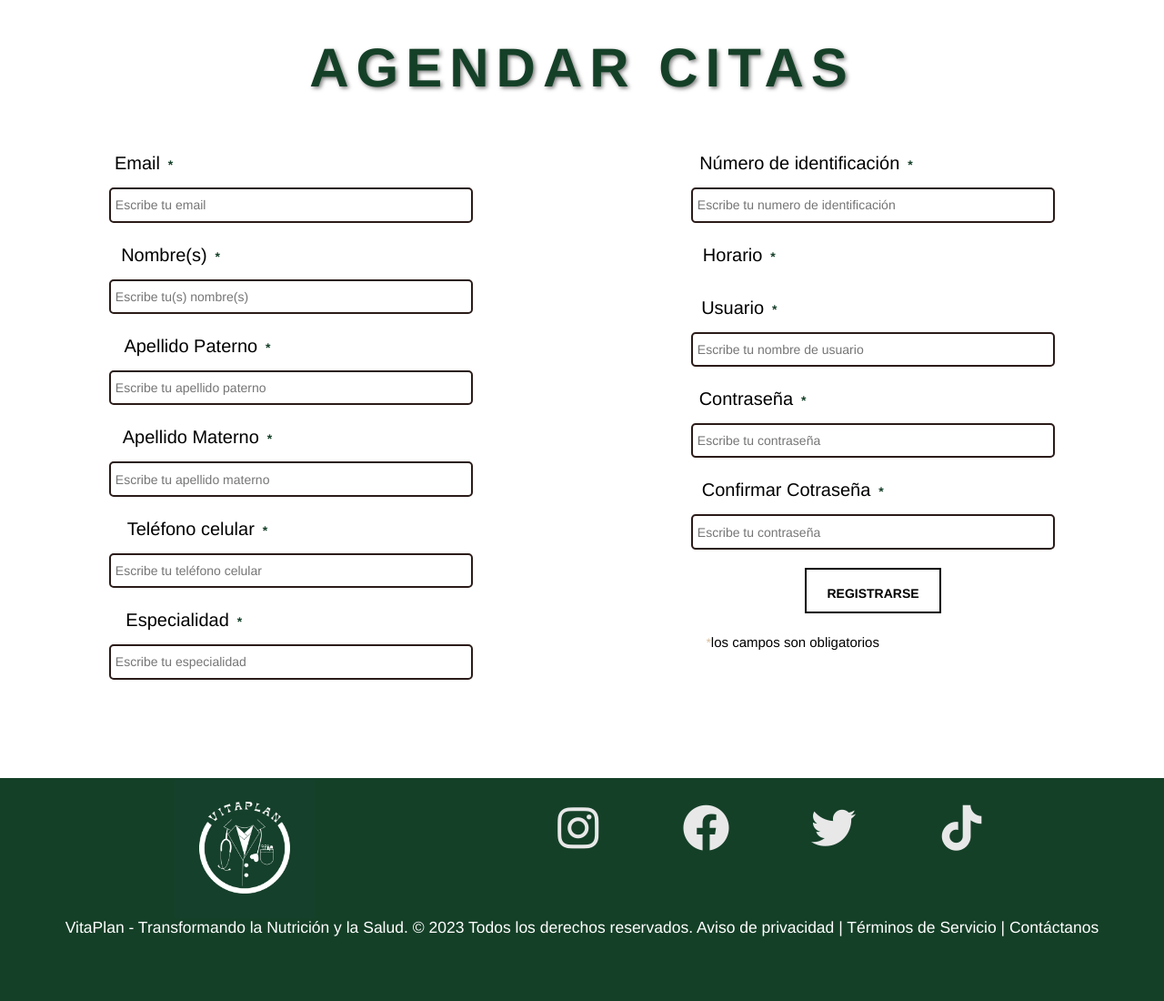
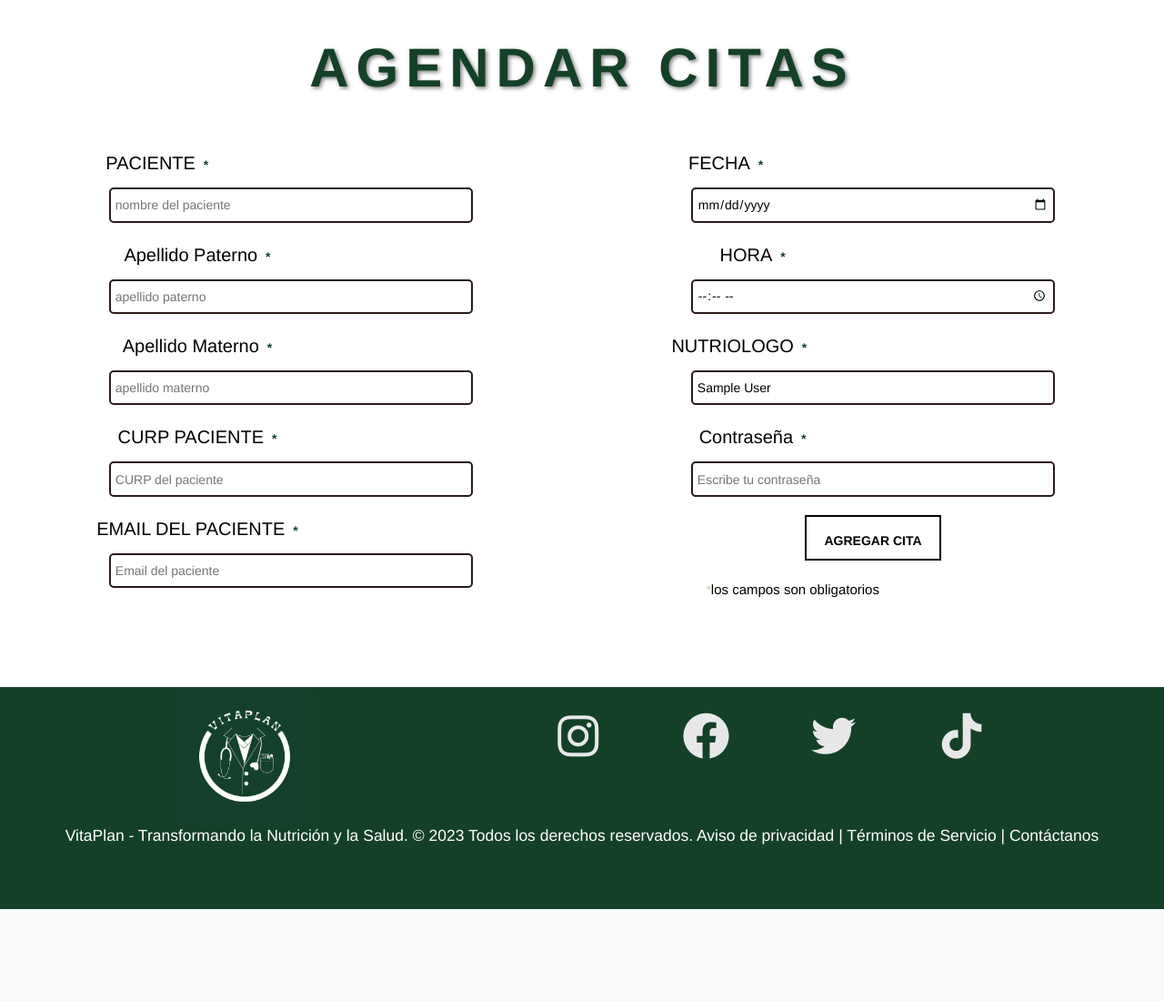
Before and after one commit to SaulJacov/vitaplan, a PHP site: page /agendar_citas.php in a window 1280 px wide. Shown: the part 111-1211 px from the top of the page at 91% size. After the commit the page ends 1110 px from the top, so only its background shows below. Run offline with PHP 8.4, Linux system fonts and the light colour scheme; the visitor is signed in with stand-in values (Sample User, id 1); some libraries are stand-ins or nearby versions.

Commit message:
Update agendar_citas.php

```diff
--- a/agendar_citas.php
+++ b/agendar_citas.php
@@ -4,7 +4,7 @@ session_start();
 // Verifica si el usuario está autenticado
 if (!isset($_SESSION['usuario_id'])) {
     // Si no está autenticado, redirige al formulario de inicio de sesión
-    header("Location: login.html");
+    header("Location: selec_login.html");
     exit();
 }
     require 'conexion_database.php';
@@ -70,53 +70,51 @@ $nutriologo = $_SESSION['usuario_nombre'];
             <h1 style="font-size: 60px; text-shadow: 2px 2px 4px rgba(0, 0, 0, 0.5); margin-top: 7%;">AGENDAR CITAS</h1><br>
             <div class="contenedor-seccion">
 			<div class="columna columna-izquierda">
-                <form action="procesar_registro_nutriologo.php" method="post">
-					<label for="ema" style="color: black; font-size: 20px">Email</label>
-					<span id="sp" class="required">*</span>
-					<input type="text" id="ema" name="email" required placeholder="Escribe tu email">
+                <form action="procesar_cita.php" method="post">
+					<label for="usu" style="color: black; font-size: 20px">PACIENTE</label>
+					<span style="margin-right: 50%;" class="required">*</span>
+					<input type="text" id="usu" name="paciente" placeholder="nombre del paciente">
 					<br>
-					<label for="nombre2" style="color: black; font-size: 20px">Nombre(s)</label>
-					<span style="margin-right: 45%;" class="required">*</span>
-					<input type="text" id="nombre2" name="nombre" required placeholder="Escribe tu(s) nombre(s)">
+					<label for="apM" style="color: black; font-size: 20px">Apellido Paterno</label>
+					<span style="margin-right: 35%;" class="required">*</span>
+					<input type="text" id="apM" name="apellidoP" required placeholder="apellido paterno">
 					<br>
-					<label for="apP" style="color: black; font-size: 20px">Apellido Paterno</label>
+                    <label for="apM" style="color: black; font-size: 20px">Apellido Materno</label>
 					<span style="margin-right: 35%;" class="required">*</span>
-					<input type="text" id="apP" name="apellidoP" required placeholder="Escribe tu apellido paterno">
+					<input type="text" id="apM" name="apellidoM" required placeholder="apellido materno">
 					<br>
-					<label for="apM" style="color: black; font-size: 20px">Apellido Materno</label>
+                    <label for="apP" style="color: black; font-size: 20px">CURP PACIENTE</label>
 					<span style="margin-right: 35%;" class="required">*</span>
-					<input type="text" id="apM" name="apellidoM" required placeholder="Escribe tu apellido materno">
+					<input type="text" id="apP" name="curp" required placeholder="CURP del paciente">
 					<br>
-					<label for="tel" style="color: black; font-size: 20px">Teléfono celular</label>
+					<label for="tel" style="color: black; font-size: 20px">EMAIL DEL PACIENTE</label>
 					<span style="margin-right: 35%;" class="required">*</span>
-					<input type="text" id="tel" name="telefono" required placeholder="Escribe tu teléfono celular">
+					<input type="email" id="tel" name="email" required placeholder="Email del paciente">
 					<br>
-					<label for="espe" style="color: black; font-size: 20px">Especialidad</label>
-					<span style="margin-right: 40%;" class="required">*</span>
-					<input type="text" id="espe" name="especialidad" required placeholder="Escribe tu especialidad">
+
 			</div>
 			<div class="columna columna-derecha">
+                    <label for="ema" style="color: black; font-size: 20px">FECHA</label>
+					<span id="sp" class="required">*</span>
+					<input type="date" id="ema" name="fecha" required placeholder="Escribe tu email">
+					<br>
 
-					<label for="num" style="color: black; font-size: 20px">Número de identificación</label>
-					<span style="margin-right: 25%;" class="required">*</span>
-					<input type="text" id="num" name="numeroIdentificacion" required placeholder="Escribe tu numero de identificación">
+                    <label for="nombre2" style="color: black; font-size: 20px">HORA</label>
+					<span style="margin-right: 45%;" class="required">*</span>
+					<input type="time" id="nombre2" name="hora" required placeholder="Escribe tu(s) nombre(s)">
 					<br>
-					<label style="color: black; font-size: 20px">Horario</label>
-					<span style="margin-right: 50%;" class="required">*</span><br>
-					<br>
-					<label for="usu" style="color: black; font-size: 20px">Usuario</label>
+
+
+                    <label for="usu" style="color: black; font-size: 20px">NUTRIOLOGO</label>
 					<span style="margin-right: 50%;" class="required">*</span>
-					<input type="text" id="usu" name="usuario" required placeholder="Escribe tu nombre de usuario">
+					<input type="text" id="usu" name="nutriologo" value="<?php echo $nutriologo ?>" readonly>
 					<br>
 					<label for="cont" style="color: black; font-size: 20px">Contraseña</label>
 					<span style="margin-right: 45%;" class="required">*</span>
 					<input type="text" id="cont" name="contraseña" required placeholder="Escribe tu contraseña">
 					<br>
-					<label for="cont2" style="color: black; font-size: 20px">Confirmar Cotraseña</label>
-					<span style="margin-right: 30%;" class="required">*</span>
-					<input type="text" id="cont2" name="contraseña2" required placeholder="Escribe tu contraseña">
-					<br>
-					<button type="submit" class="boton" onclick="captura()">REGISTRARSE</button><br><br>
+
+					<button type="submit" class="boton" onclick="captura()">AGREGAR CITA</button><br><br>
 					<label id="aste">*</label><label id="in" style="color: black; font-size: 15px"> los campos son obligatorios</label>
 				</form>
 			</div>
```
